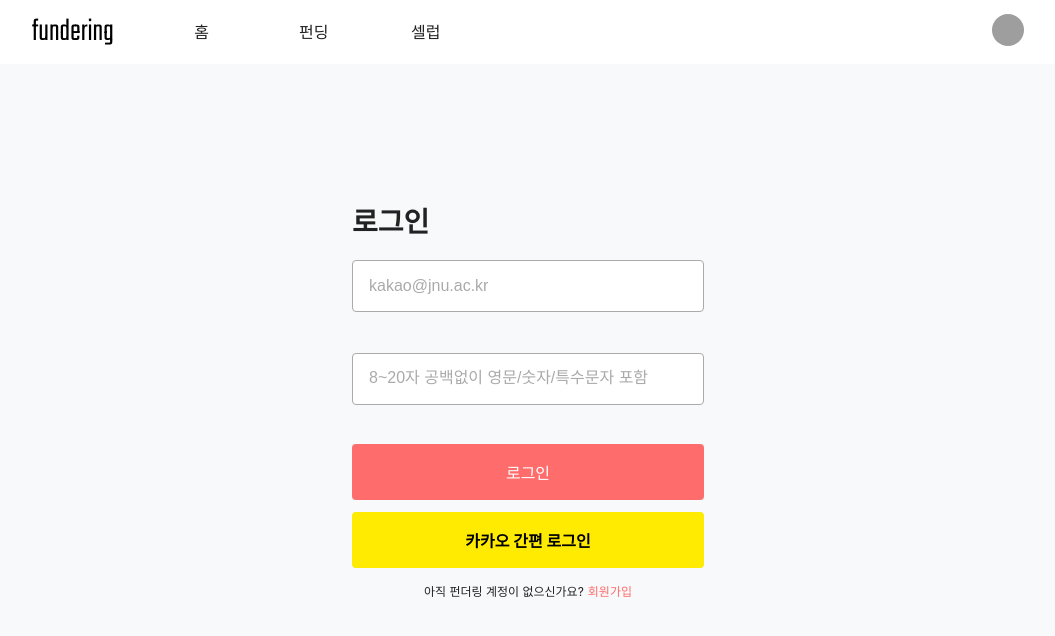
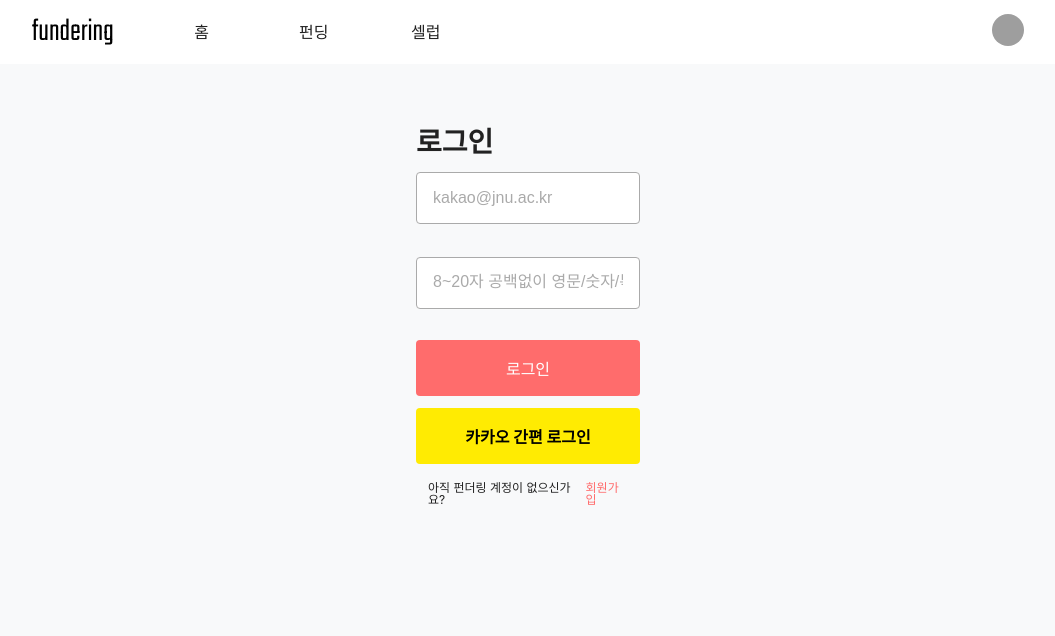
Before and after one commit to Step3-kakao-tech-campus/Team13_FE, a React (Vite) app in the folder src/: page /sign-in in a window 1280 px wide. Shown: the top 636 px of the page, without its empty margins (112-1167 px from the left). Built offline with nearby package versions, Linux system fonts and the light colour scheme; grey boxes are pictures that could not be loaded; a web font is replaced by a local one.

Commit message:
design: Form, LabeledInput, LoginPage style 수정

```diff
--- a/src/src/components/common/form/Form.jsx
+++ b/src/src/components/common/form/Form.jsx
@@ -27,7 +27,10 @@ function Form({
 
   return (
     <FormProvider {...methods}>
-      <form onSubmit={handleSubmit(onSubmit, onError)}>
+      <form
+        onSubmit={handleSubmit(onSubmit, onError)}
+        style={{ width: "100%", maxWidth: "22rem" }}
+      >
         {inputInformations.map((input) => (
           <LabeledInput
             key={input.id}
@@ -64,7 +67,7 @@ Form.propTypes = {
         }),
       }),
       requireMsg: PropTypes.string,
-    })
+    }),
   ),
   style: PropTypes.object,
   children: PropTypes.node,
--- a/src/src/components/common/form/LabeledInput.jsx
+++ b/src/src/components/common/form/LabeledInput.jsx
@@ -4,8 +4,9 @@ import styled from "styled-components";
 
 const Styled = {
   Container: styled.div`
-    width: 22rem;
-    margin: 1rem 0;
+    width: 100%;
+    max-width: 22rem;
+    margin: 0.5rem 0;
   `,
   Input: styled.input`
     width: 100%;
@@ -18,6 +19,10 @@ const Styled = {
     &::placeholder {
       color: ${({ theme }) => theme.color.inactive};
       font-size: 1rem;
+
+      white-space: nowrap;
+      overflow: hidden;
+      text-overflow: ellipsis;
     }
   `,
 
@@ -41,9 +46,13 @@ const Styled = {
 /**
  * LabeledInput - 라벨이 포함된 입력 폼 컴포넌트.
  * @param {object} props 전달되는 props
- * @param {object} props.validation 입력 유효성 검사 (React Hook Form의 register 함수와 함께 사용)
- * @param {string} props.errorMsg 입력 유효성 검사 오류 메시지 (선택 사항)
- * @param {string} props.requireMsg 필수 입력 메시지 (선택 사항)
+ * @param {string || number} id 인풋 아이디
+ * @param {string || number} label 라벨
+ * @param {string} type input의 type
+ * @param {string} placeholder placeholder
+ * @param {string} errorMsg 입력 유효성 검사 오류 메시지 (선택 사항)
+ * @param {string} requireMsg 필수 입력 메시지 (선택 사항)
+ * @param {object} validation 입력 유효성 검사 (React Hook Form의 register 함수와 함께 사용)
  * @returns {JSX.Element} LabeledInput 컴포넌트의 JSX 요소
  */
 
--- /dev/null
+++ b/src/src/pages/Login.page.jsx
@@ -0,0 +1,81 @@
+import { useNavigate } from "react-router-dom";
+import routes from "@/constants/routes.js";
+import styled from "styled-components";
+
+import Button from "@/components/common/button/Button.jsx";
+import Form from "@/components/common/form/Form.jsx";
+
+import FORM_INFO from "@/constants/FORM_INFO.js";
+import FORM_DEFAULT from "@/constants/FORM_DEFAULT.js";
+import { Title } from "@/styles/CommonStyle.js";
+
+const Styled = {
+  LoginContainer: styled.div`
+    margin: 4rem 0;
+    padding: 0 calc((100vw - 22rem) / 2 - (100vw - 70rem) / 2 + 2rem);
+    @media (max-width: 70rem) {
+      padding: 0 calc((100vw - 22rem) / 2 - 2rem);
+    }
+  `,
+  LoginTitle: styled(Title)`
+    text-align: left;
+    margin-bottom: 0.5rem;
+  `,
+  SignUpMsg: styled.div`
+    font-size: 0.75rem;
+    display: flex;
+    justify-content: center;
+    padding: 0.75rem;
+
+    & span {
+      color: ${({ theme }) => theme.color.mainRed};
+      display: block;
+      margin-left: 0.25rem;
+      cursor: pointer;
+    }
+  `,
+};
+
+function LoginPage() {
+  const navigate = useNavigate();
+
+  return (
+    <Styled.LoginContainer>
+      <Styled.LoginTitle>로그인</Styled.LoginTitle>
+      <Form
+        onSubmit={(data) => console.log(data)}
+        onError={(err) => console.log(err)}
+        inputInformations={FORM_INFO.SIGN_IN}
+        defaultValues={FORM_DEFAULT.SIGN_IN}
+      />
+      <Button
+        style={{
+          width: "100%",
+          padding: "1rem",
+          margin: "0.375rem 0",
+        }}
+      >
+        로그인
+      </Button>
+      <Button
+        style={{
+          width: "100%",
+          padding: "1rem",
+          margin: "0.375rem 0",
+          backgroundColor: "#FFEB02",
+          color: "#000000",
+          fontWeight: "bold",
+        }}
+        isHoverStyle={false}
+      >
+        카카오 간편 로그인
+      </Button>
+      <Styled.SignUpMsg>
+        아직 펀더링 계정이 없으신가요?
+        <span onClick={() => navigate(routes.signUp)}>회원가입</span>
+      </Styled.SignUpMsg>
+    </Styled.LoginContainer>
+  );
+}
+
+export default LoginPage;
--- a/src/src/pages/LoginPage.jsx
+++ /dev/null
@@ -1,86 +0,0 @@
-import { useNavigate } from "react-router-dom";
-import routes from "@/constants/routes.js";
-import styled from "styled-components";
-
-import Button from "@/components/common/button/Button.jsx";
-import Form from "@/components/common/form/Form.jsx";
-
-import FORM_INFO from "@/constants/FORM_INFO.js";
-import FORM_DEFAULT from "@/constants/FORM_DEFAULT.js";
-
-const Styled = {
-  LoginContainer: styled.div`
-    display: flex;
-    justify-content: center;
-    height: 100vh;
-    margin: 9rem 0;
-  `,
-  LoginTitle: styled.h1`
-    font-size: 1.75rem;
-    font-weight: bold;
-    text-align: left;
-  `,
-  SignUpMsg: styled.div`
-    font-size: 0.75rem;
-    display: flex;
-    justify-content: center;
-    padding: 0.75rem;
-
-    & span {
-      color: ${({ theme }) => theme.color.mainRed};
-      display: block;
-      margin-left: 0.25rem;
-      cursor: pointer;
-    }
-  `,
-};
-
-function LoginPage() {
-  const navigate = useNavigate();
-
-  return (
-    <Styled.LoginContainer>
-      <div
-        style={{
-          width: "22rem",
-        }}
-      >
-        <Styled.LoginTitle>로그인</Styled.LoginTitle>
-        <Form
-          onSubmit={(data) => console.log(data)}
-          onError={(err) => console.log(err)}
-          inputInformations={FORM_INFO.SIGN_IN}
-          defaultValues={FORM_DEFAULT.SIGN_IN}
-        />
-        <Button
-          style={{
-            width: "100%",
-            padding: "1rem",
-            margin: "0.375rem 0",
-          }}
-        >
-          로그인
-        </Button>
-        <Button
-          style={{
-            width: "100%",
-            padding: "1rem",
-            margin: "0.375rem 0",
-            backgroundColor: "#FFEB02",
-            color: "#000000",
-            fontWeight: "bold",
-          }}
-          isHoverStyle={false}
-        >
-          카카오 간편 로그인
-        </Button>
-        <Styled.SignUpMsg>
-          아직 펀더링 계정이 없으신가요?
-          <span onClick={() => navigate(routes.signUp)}>회원가입</span>
-        </Styled.SignUpMsg>
-      </div>
-    </Styled.LoginContainer>
-  );
-}
-
-export default LoginPage;
--- a/src/src/router.jsx
+++ b/src/src/router.jsx
@@ -4,7 +4,7 @@ import routes from "@/constants/routes.js";
 import Test from "@/pages/Test.jsx";
 import Layout from "@/components/common/template/Layout.jsx";
 import FundListPage from "@/pages/FundList.page.jsx";
-import LoginPage from "@/pages/LoginPage.jsx";
+import LoginPage from "@/pages/Login.page.jsx";
 import MyAccountPage from "@/pages/MyAccount.page.jsx";
 
 const router = createBrowserRouter([
```
